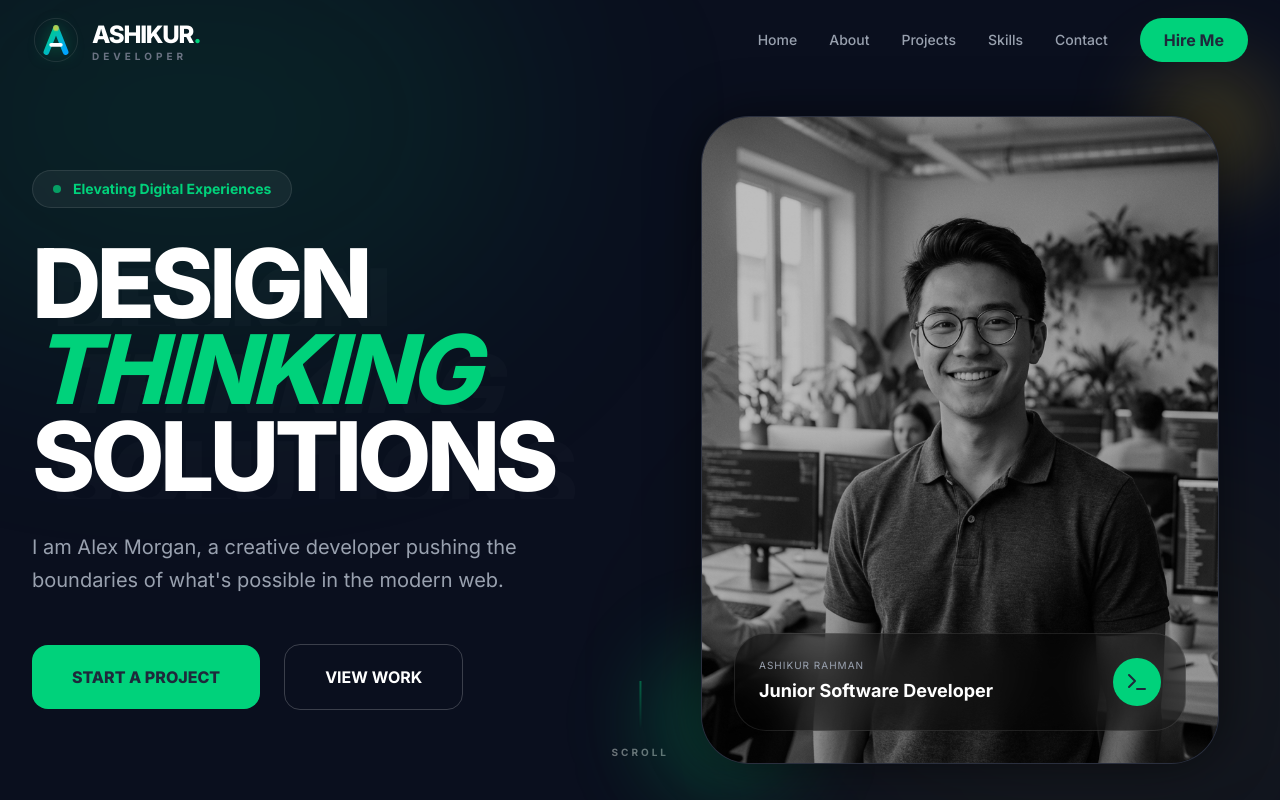
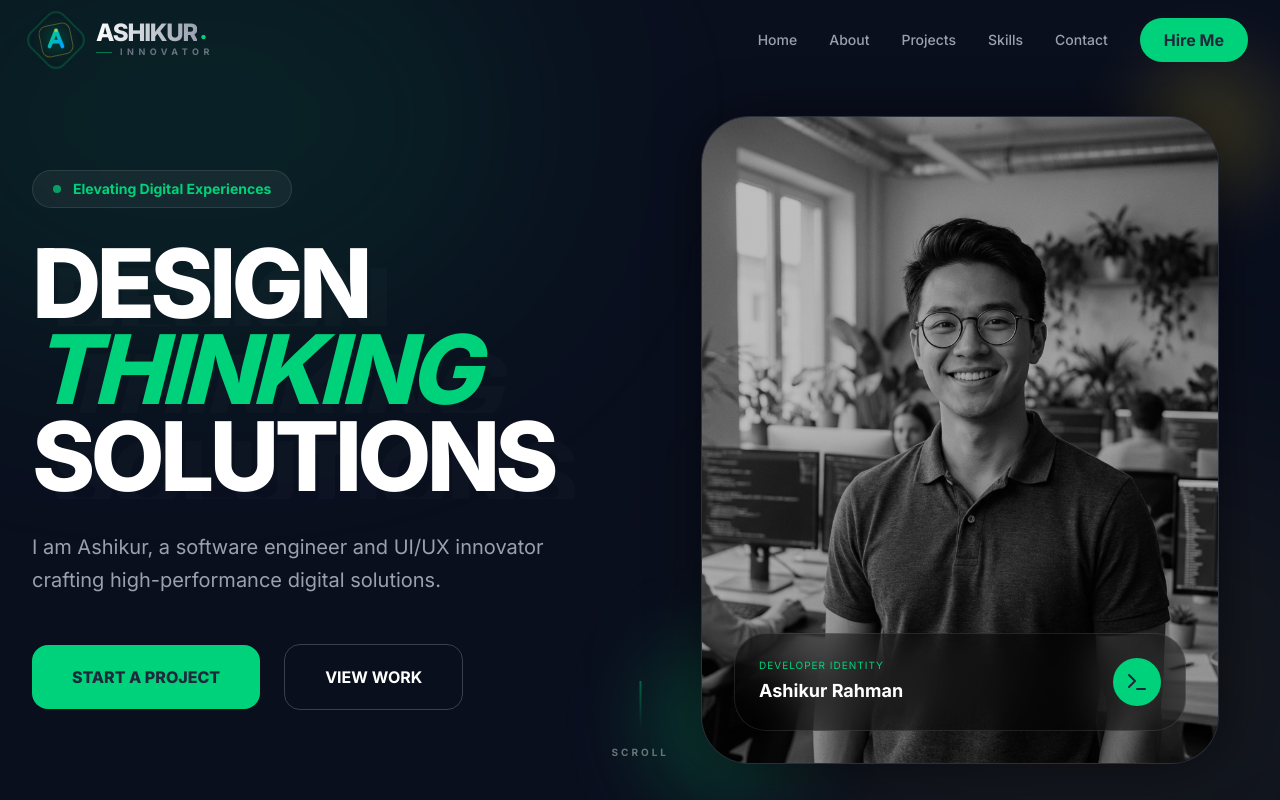
Before and after one commit to ashikurweb/portfolio_professional, a Vue app: page / in a window 1280 px wide. Shown: the top 800 px of the page. Built offline with nearby package versions, Linux system fonts and the light colour scheme.

Commit message:
additional features added

```diff
--- a/index.html
+++ b/index.html
@@ -2,7 +2,7 @@
 <html lang="en">
   <head>
     <meta charset="UTF-8" />
-    <link rel="icon" type="image/svg+xml" href="/vite.svg" />
+    <link rel="icon" type="image/svg+xml" href="/favicon.svg" />
     <meta name="viewport" content="width=device-width, initial-scale=1.0" />
     <link rel="preconnect" href="https://fonts.googleapis.com">
     <link rel="preconnect" href="https://fonts.gstatic.com" crossorigin>
--- a/src/components/Footer.vue
+++ b/src/components/Footer.vue
@@ -3,12 +3,8 @@
         <div class="max-w-7xl mx-auto px-4 sm:px-6 lg:px-8">
             <div class="grid grid-cols-1 md:grid-cols-4 gap-12 mb-12">
                 <div class="md:col-span-2">
-                    <a href="#" class="flex items-center gap-2 group mb-6">
-                        <div
-                            class="w-10 h-10 bg-primary rounded-lg flex items-center justify-center rotate-3 group-hover:rotate-0 transition-transform">
-                            <span class="text-dark font-bold text-xl">P</span>
-                        </div>
-                        <span class="text-2xl font-bold tracking-tight">Portfolio</span>
+                    <a href="#" class="mb-6 block">
+                        <Logo />
                     </a>
                     <p class="text-gray-500 max-w-sm leading-relaxed">
                         Crafting digital experiences with passion and precision. Let's create something meaningful
@@ -21,7 +17,7 @@
                     <ul class="space-y-4">
                         <li v-for="link in links" :key="link.name">
                             <a :href="link.href" class="text-gray-500 hover:text-primary transition-colors">{{ link.name
-                                }}</a>
+                            }}</a>
                         </li>
                     </ul>
                 </div>
@@ -47,7 +43,7 @@
 
             <div
                 class="pt-12 border-t border-white/5 flex flex-col md:flex-row justify-between items-center gap-6 text-gray-600 text-sm">
-                <p>&copy; 2026 Alex Morgan. All rights reserved.</p>
+                <p>&copy; 2026 Ashikur. All rights reserved.</p>
                 <div class="flex gap-8">
                     <a href="#" class="hover:text-white transition-colors">Privacy Policy</a>
                     <a href="#" class="hover:text-white transition-colors">Terms of Service</a>
@@ -58,6 +54,7 @@
 </template>
 
 <script setup>
+import Logo from './Logo.vue'
 const links = [
     { name: 'Home', href: '#' },
     { name: 'About', href: '#about' },
--- a/src/components/Hero.vue
+++ b/src/components/Hero.vue
@@ -26,8 +26,8 @@
                     </h1>
 
                     <p class="hero-desc text-xl text-gray-400 mb-12 max-w-xl leading-relaxed mx-auto lg:mx-0 opacity-0">
-                        I am Alex Morgan, a creative developer pushing the boundaries of what's possible in the modern
-                        web.
+                        I am Ashikur, a software engineer and UI/UX innovator crafting high-performance digital
+                        solutions.
                     </p>
 
                     <div class="hero-btns flex flex-wrap items-center justify-center lg:justify-start gap-6 opacity-0">
@@ -57,7 +57,7 @@
 
                         <div
                             class="image-wrapper relative aspect-[4/5] rounded-[3rem] overflow-hidden border border-white/10 bg-[#121829] shadow-[0_0_50px_rgba(0,0,0,0.5)]">
-                            <img src="/assets/hero.png" alt="Alex Morgan"
+                            <img src="/assets/hero.png" alt="Ashikur"
                                 class="hero-img w-full h-full object-cover grayscale brightness-75 hover:grayscale-0 hover:brightness-100 transition-all duration-700 cursor-pointer" />
 
                             <!-- Real-time Status Card -->
@@ -65,9 +65,9 @@
                                 class="status-card absolute bottom-8 left-8 right-8 bg-black/40 backdrop-blur-xl border border-white/10 p-6 rounded-[2rem]">
                                 <div class="flex items-center justify-between">
                                     <div>
-                                        <p class="text-[10px] uppercase tracking-widest text-gray-400 mb-1">Ashikur
-                                            Rahman</p>
-                                        <h4 class="text-lg font-bold">Junior Software Developer</h4>
+                                        <p class="text-[10px] uppercase tracking-widest text-primary mb-1">Developer
+                                            Identity</p>
+                                        <h4 class="text-lg font-bold">Ashikur Rahman</h4>
                                     </div>
                                     <div
                                         class="w-12 h-12 bg-primary rounded-full flex items-center justify-center text-dark">
--- a/src/components/Logo.vue
+++ b/src/components/Logo.vue
@@ -1,49 +1,70 @@
 <template>
-    <div class="flex items-center gap-3 group cursor-pointer">
-        <div class="relative w-12 h-12 flex items-center justify-center">
-            <!-- Background Glow -->
+    <div class="flex items-center gap-4 group cursor-pointer select-none">
+        <div class="relative w-12 h-12">
+            <!-- Outer Rotating Rings -->
             <div
-                class="absolute inset-0 bg-primary/20 blur-xl rounded-full scale-0 group-hover:scale-150 transition-transform duration-500">
+                class="absolute inset-0 border-2 border-primary/20 rounded-xl rotate-45 group-hover:rotate-[225deg] transition-transform duration-1000 ease-out">
+            </div>
+            <div
+                class="absolute inset-2 border border-secondary/30 rounded-lg -rotate-12 group-hover:rotate-180 transition-transform duration-1000 ease-out">
             </div>
 
-            <!-- Logo SVG -->
-            <svg viewBox="0 0 100 100"
-                class="w-full h-full relative z-10 transform transition-transform duration-500 group-hover:rotate-[360deg]"
-                fill="none" xmlns="http://www.w3.org/2000/svg">
-                <!-- Outer Circle / Ring -->
-                <circle cx="50" cy="50" r="45" stroke="currentColor" stroke-width="2" class="text-white/10" />
+            <!-- Core Logo Shape -->
+            <div class="absolute inset-0 flex items-center justify-center">
+                <svg viewBox="0 0 100 100" class="w-8 h-8 filter drop-shadow-[0_0_8px_rgba(0,210,123,0.5)]">
+                    <defs>
+                        <linearGradient id="logo-grad-modern" x1="0%" y1="0%" x2="100%" y2="100%">
+                            <stop offset="0%" style="stop-color: var(--color-primary); stop-opacity: 1" />
+                            <stop offset="100%" style="stop-color: #00A3FF; stop-opacity: 1" />
+                        </linearGradient>
+                        <clipPath id="hexagon">
+                            <path d="M50 5 L90 25 L90 75 L50 95 L10 75 L10 25 Z" />
+                        </clipPath>
+                    </defs>
 
-                <!-- Main 'A' Shape -->
-                <path d="M30 75 L50 25 L70 75" stroke="url(#logo-gradient)" stroke-width="12" stroke-linecap="round"
-                    stroke-linejoin="round" />
+                    <!-- Abstract "A" within Hexagon -->
+                    <path d="M30 70 L50 20 L70 70 M40 55 L60 55" stroke="url(#logo-grad-modern)" stroke-width="12"
+                        stroke-linecap="round" stroke-linejoin="round" fill="none" />
 
-                <!-- Inner Bridge / Bar -->
-                <path d="M40 60 L60 60" stroke="white" stroke-width="8" stroke-linecap="round"
-                    class="group-hover:translate-x-1 transition-transform" />
+                    <!-- Floating Highlight -->
+                    <circle cx="50" cy="20" r="5" fill="var(--color-secondary)" class="animate-pulse" />
+                </svg>
+            </div>
 
-                <!-- Secondary Accent -->
-                <circle cx="50" cy="25" r="6" fill="var(--color-secondary)" class="animate-pulse" />
-
-                <defs>
-                    <linearGradient id="logo-gradient" x1="0%" y1="0%" x2="100%" y2="100%">
-                        <stop offset="0%" style="stop-color: var(--color-primary); stop-opacity: 1" />
-                        <stop offset="100%" style="stop-color: #00A3FF; stop-opacity: 1" />
-                    </linearGradient>
-                </defs>
-            </svg>
+            <!-- Animated Glow Spot -->
+            <div
+                class="absolute -inset-1 bg-primary/20 blur-xl rounded-full opacity-0 group-hover:opacity-100 transition-opacity duration-500">
+            </div>
         </div>
 
-        <div class="flex flex-col leading-none">
-            <span class="text-2xl font-black tracking-tighter uppercase group-hover:text-primary transition-colors">
-                Ashikur<span class="text-primary group-hover:text-white">.</span>
-            </span>
-            <span class="text-[10px] uppercase tracking-[0.4em] font-bold text-gray-500">Developer</span>
+        <div class="flex flex-col">
+            <h1 class="text-2xl font-black tracking-tighter leading-none flex items-center">
+                <span class="bg-clip-text text-transparent bg-gradient-to-r from-white to-gray-400">ASHIKUR</span>
+                <span class="text-primary ml-0.5 animate-bounce">.</span>
+            </h1>
+            <div class="flex items-center gap-2">
+                <span class="h-[1px] w-4 bg-primary/50"></span>
+                <span
+                    class="text-[9px] uppercase tracking-[0.5em] font-bold text-gray-500 group-hover:text-primary/70 transition-colors">Innovator</span>
+            </div>
         </div>
     </div>
 </template>
 
 <style scoped>
-svg {
-    filter: drop-shadow(0 0 8px rgba(0, 210, 123, 0.3));
+.group:hover .animate-bounce {
+    animation: bounce 0.5s infinite;
+}
+
+@keyframes bounce {
+
+    0%,
+    100% {
+        transform: translateY(0);
+    }
+
+    50% {
+        transform: translateY(-3px);
+    }
 }
 </style>
```
Also changed, not shown: public/favicon.svg (added).
